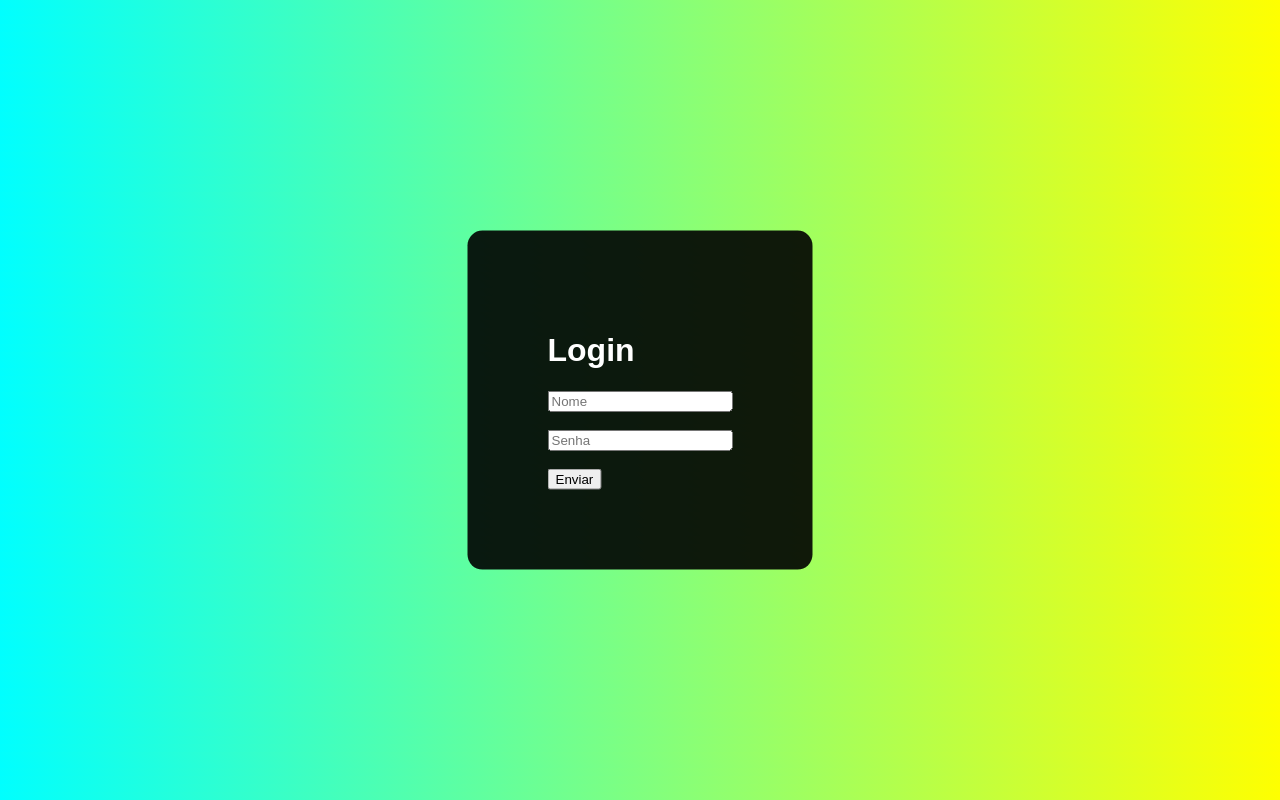
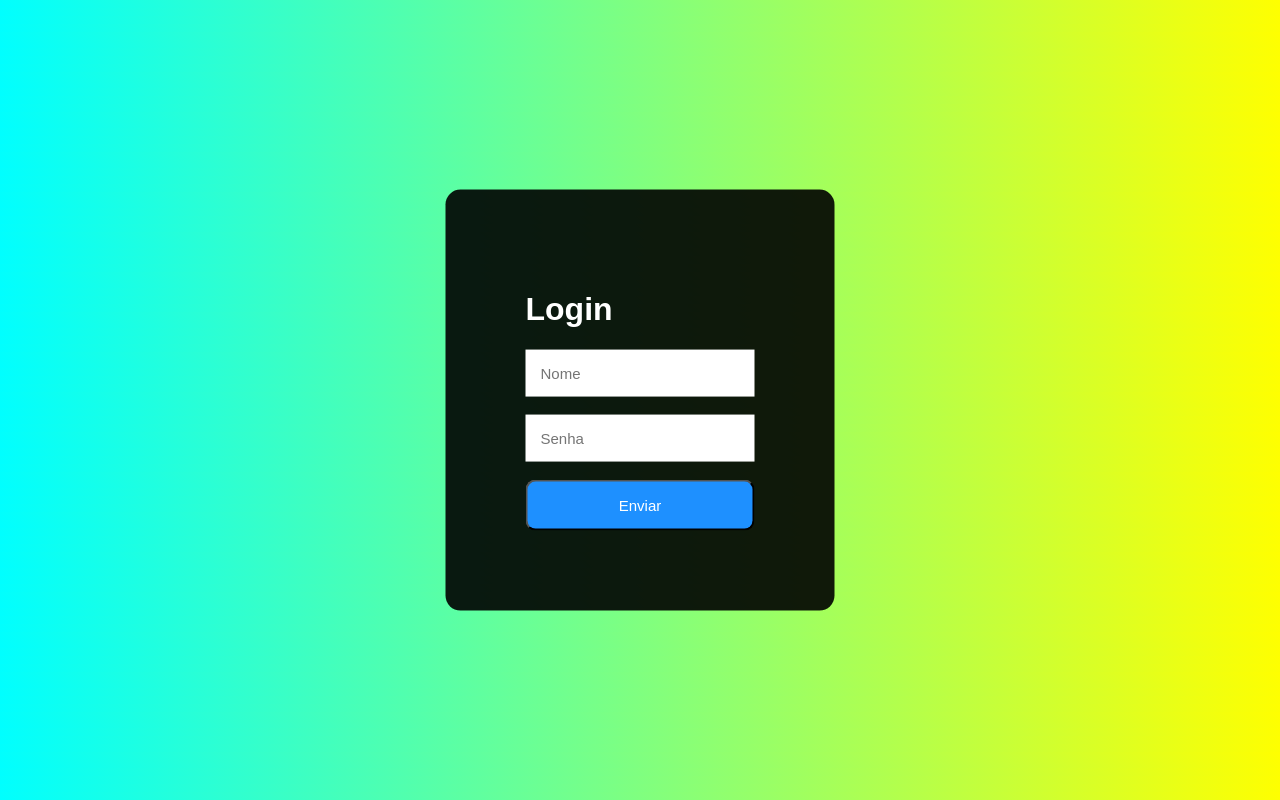
Before and after one commit to tomazaquino163/projetoTelalogin, a plain HTML site: page index.html in a window 1280 px wide. Both pictures are taken after a click on the button "Enviar". Drawn offline with Linux system fonts and the light colour scheme.

Commit message:
implementação javascript

```diff
--- a/script.js
+++ b/script.js
@@ -0,0 +1,24 @@
+document.addEventListener("DOMContentLoaded", function(){
+// criando as variáveis para receber os valores dos campos
+const loginInput = document.getElementById("login");
+const senhaInput = document.getElementById("senha");
+const enviarBtn = document.getElementById("enviar");
+// criando a função para fazer o botão funcionar
+enviarBtn.addEventListener('click', function(event){
+event.preventDefault();
+// criando mais duas variáveis para receber os valores fintrados (sem espaços)
+const login = loginInput.value.trim();
+const senha = senhaInput.value.trim();
+// verifica se os campos login e senha estão vazios
+if (login === "" || senha ===""){
+alert("Por favor, preencha todos os campos.");
+return;
+}
+// simulação de autenticação
+if(login === "admin" && senha === "1234"){
+alert("Login bem sucedido!");
+} else {
+alert("Login ou senha incorretos!");
+}
+});
+});
--- a/style.css
+++ b/style.css
@@ -12,3 +12,24 @@ div{
     border-radius: 15px;
     color: white;
 }
+
+input {
+padding:15px;
+border:none;
+outline:none;
+font-size: 15px;
+}
+
+button {
+background-color: dodgerblue;
+padding: 15px;
+width: 100%;
+border-radius: 10px;
+color:white;
+font-size: 15px;
+}
+
+button:hover {
+background-color: deepskyblue;
+cursor:pointer;
+}
```
